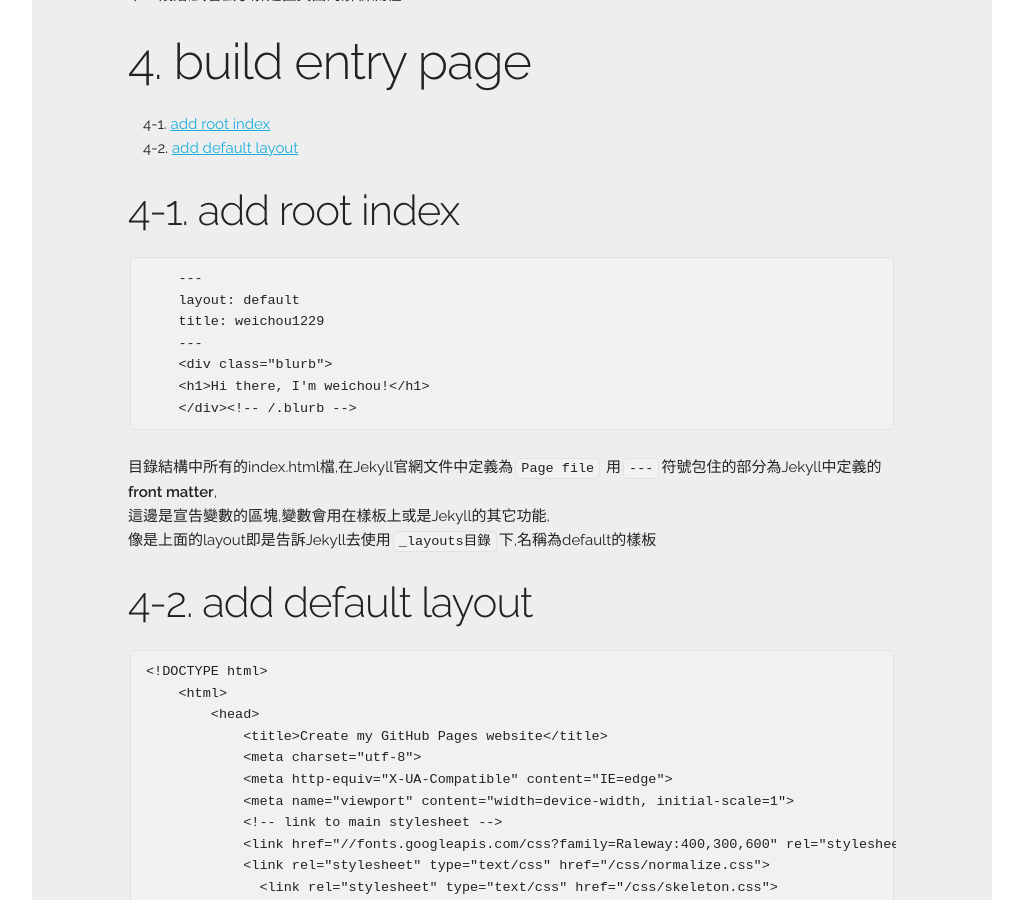
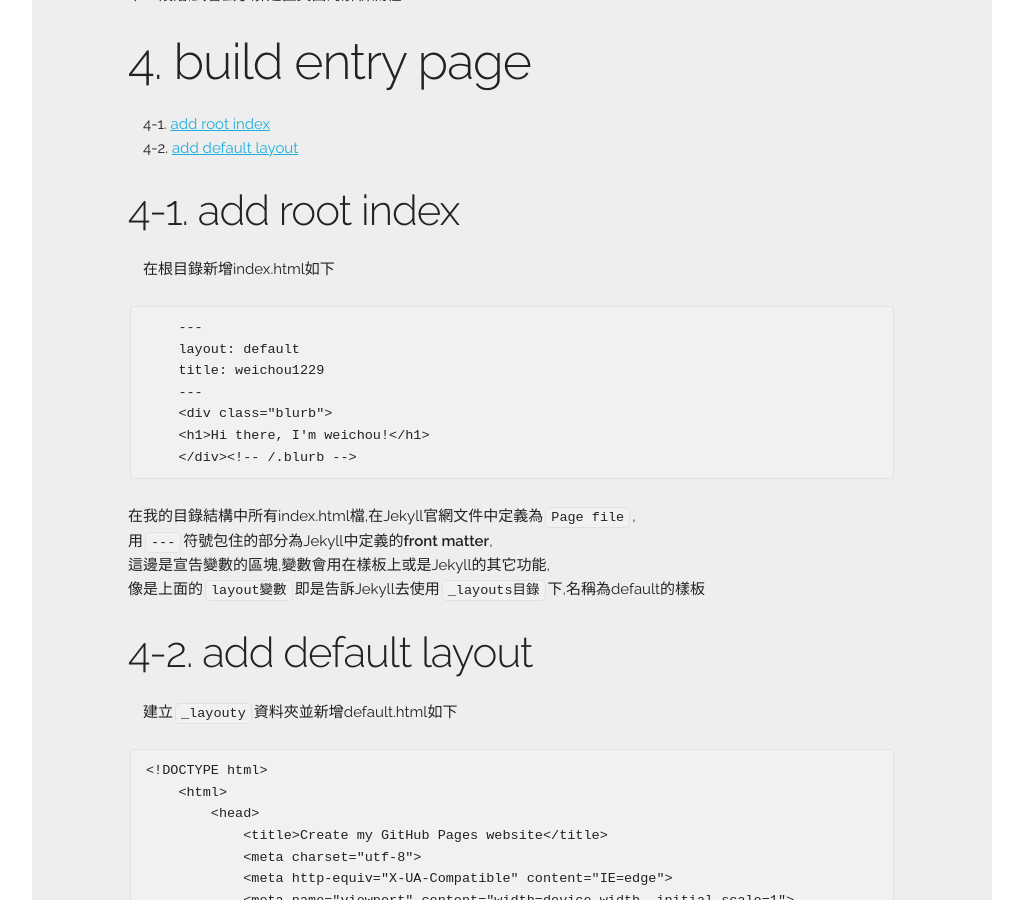
Before and after one commit to weichou1229/weichou.github.io, a Jekyll site: the page built from _posts/blog/2016-07-30-Create-my-GitHub-Pages-website.md, in a window 1280 px wide and 900 px high, scrolled down 2903 px. Shown: the whole window, without its empty margins (128-1151 px from the left). Built offline with Jekyll 4.4.1, drawn with Linux system fonts in a browser that asks for light colours; comment, search, counter and statistics services are not loaded; part of the change alters nothing that is shown; some of the changed text lies outside the part shown.

Commit message:
modify page

````diff
--- a/_posts/blog/2016-07-30-Create-my-GitHub-Pages-website.md
+++ b/_posts/blog/2016-07-30-Create-my-GitHub-Pages-website.md
@@ -82,7 +82,7 @@ date: 2016-07-30T15:00:00.000Z
 　4-2\. [add default layout](#add-default-layout)
 
 ## 4-1\. add root index
-
+　在根目錄新增index.html如下
 ```
     ---
     layout: default
@@ -93,12 +93,13 @@ date: 2016-07-30T15:00:00.000Z
     </div><!-- /.blurb -->
 ```
 
-目錄結構中所有的index.html檔,在Jekyll官網文件中定義為`Page file` 用`---`符號包住的部分為Jekyll中定義的**front matter**,<br>
-這邊是宣告變數的區塊,變數會用在樣板上或是Jekyll的其它功能,<br>
-像是上面的layout即是告訴Jekyll去使用`_layouts目錄`下,名稱為default的樣板
+在我的目錄結構中所有index.html檔,在Jekyll官網文件中定義為`Page file`,
+用`---`符號包住的部分為Jekyll中定義的**front matter**,
+這邊是宣告變數的區塊,變數會用在樣板上或是Jekyll的其它功能,
+像是上面的`layout變數`即是告訴Jekyll去使用`_layouts目錄`下,名稱為default的樣板
 
 ## 4-2\. add default layout
-
+　建立`_layouty`資料夾並新增default.html如下
 ```
 <!DOCTYPE html>
     <html>
@@ -144,14 +145,14 @@ date: 2016-07-30T15:00:00.000Z
     </html>
 ```
 
-`_layouts`目錄下的檔案,在Jekyll官網文件中定義為`Layout file`<br>
-如上,html結構就如我一開始畫的wireframe,有header,nav,section,footer區塊<br>
-可以發現被`左右各兩個大括弧`包住的部分，即是樣板引擎解析後,塞資料進去的位置<br>
-進一步用下圖說明<br>
-![big-pic]({{ site.url }}/assets/images/renderFileExample1.jpg)<br>
-**在Page file(index.html)宣告的各種變數,和系統提供的變數,<br>
+`_layouts`目錄下的檔案,在Jekyll官網文件中定義為`Layout file`
+如上,html結構就如我一開始畫的wireframe,有header,nav,section,footer區塊
+可以發現被`左右各兩個大括弧`包住的部分，即是樣板引擎解析後,塞資料進去的位置
+進一步用下圖說明
+![big-pic]({{ site.url }}/assets/images/renderFileExample1.jpg)
+**在Page file(index.html)宣告的各種變數,和系統提供的變數,
 都會在呈現靜態頁面時搭配Layout File(default.html)使用**
 
-如此,兩個html檔,入口頁面就建置好了!
+如此,加入兩個html檔後,入口頁面就建置好了!
 
 # 5\. build entry page
````
